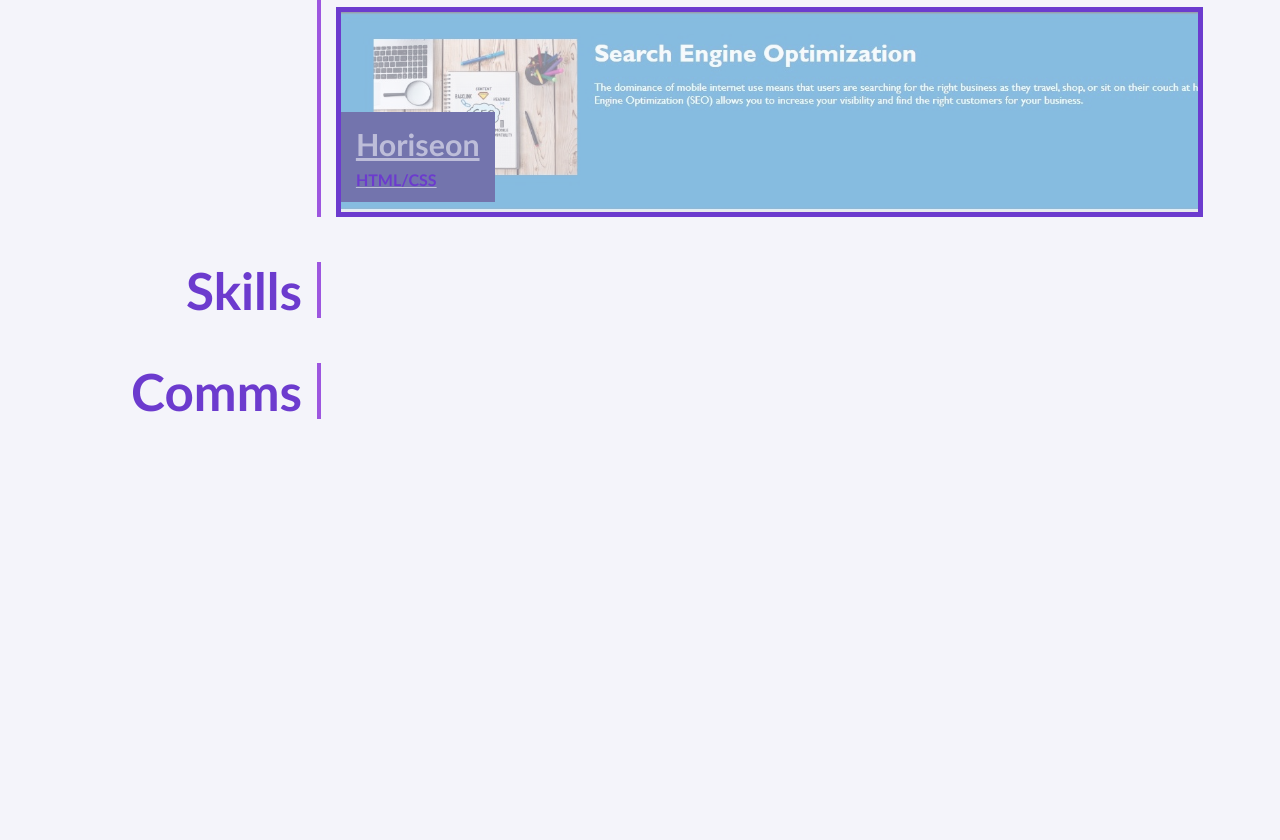
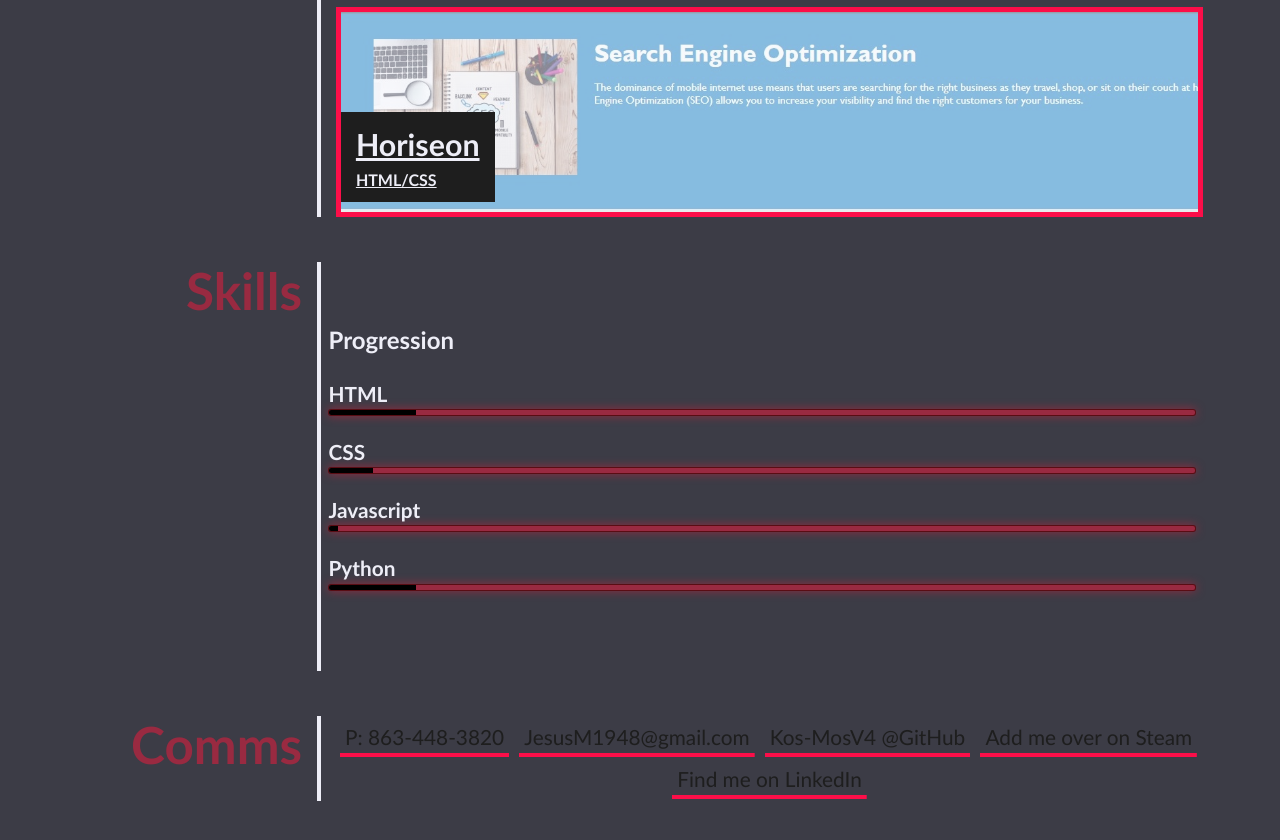
Before and after one commit to JesusM0/jmolinaportfolio, a plain HTML site: page index.html in a window 1280 px wide. Shown: the part 968-1808 px from the top of the page. Before the commit the page ends 1437 px from the top, so only its background shows below. Drawn offline with Linux system fonts and the light colour scheme.

Commit message:
added animation to skills on pageload and contact section

```diff
--- a/assets/css/style.css
+++ b/assets/css/style.css
@@ -1,21 +1,22 @@
 *{
     margin: 0;
     padding: 0;
+    list-style: none;
 }
 
 /* Colors to be Used */
 :root {
-    --primary: rgb(157, 86, 223);
-    --secondary: rgba(108, 59, 206, 1);
-    --tertiary: rgba(115,116,173, 1);
+    --primary: rgb(153, 42, 65);
+    --secondary: rgba(252, 14, 73, 1);
+    --tertiary: rgb(30,30,30,1);
     --dark: rgb(0, 0, 0);
-    --light: rgba(238, 238, 247, 0.6);
+    --light: rgba(238, 238, 247, 1);
   }
 
 body {
     font-family: 'Trebuchet MS', 'Lucida Sans Unicode', 'Lucida Grande', 'Lucida Sans', Arial, sans-serif;
     color: var(--secondary);
-    background-color: var(--light);
+    background-color: rgb(60, 60, 70);
     line-height: 1.5;
 }
 
@@ -28,6 +29,10 @@ header {
     align-items: center;
     background-color: var(--tertiary);
     box-shadow: 0 5px 35px rgba(255, 255, 255, 0.1);
+    position: -webkit-sticky;
+    position: sticky;
+    top: 0;
+    z-index: 999;
 }
 
 header h1 {
@@ -78,9 +83,11 @@ main{
 
 .hero{
     background-image: url("../images/hero-bg.jpg");
+    -webkit-filter: grayscale(100%);
+    filter: grayscale(100%);
     background-position: center;
     background-size: cover;
-    background-blend-mode: soft-light;
+    background-blend-mode: luminosity;
     min-height: 30vh;
     color: var(--light);
     padding: 2% 6%;
@@ -123,9 +130,10 @@ main{
     flex: 0 0 20%;
     text-align: right;
     padding-right: 15px;
-    border-right: 4px solid var(--primary);
+    border-right: 4px solid var(--light);
     font-size: 4vw;
     line-height: 1.1;
+    color: var(--primary);
 }
 
 .section-area > div {
@@ -136,13 +144,13 @@ main{
     margin-bottom: 20px;
     font-size: 1rem;
     font-weight: bold;
-    color: var(--primary);
+    color: var(--light);
 }
 
 .section-area h3{
     font-weight: bolder;
     font-size: 1.3rem;
-    color: var(--secondary);
+    color: var(--light);
 }
 
 .grid-container{
@@ -155,7 +163,7 @@ main{
 
 .grid-item{
     border: 5px solid var(--secondary);
-    background-color: var(--light);
+    background-color: rgba(238, 238, 247, 0.6);
     color: var(--secondary);
     font-weight: bolder;
     min-height: 150px;
@@ -185,12 +193,128 @@ main{
 .grid-item div {
     background-color: var(--tertiary);
     padding: 10px 15px;
+    color: var(--light);
 }
 
 .grid-item h3 {
   font-size: 1.9rem;
   color: var(--light);
   font-weight: bolder;
+}
+
+.skills{
+    width: 500px;
+    margin: 60px auto;
+    color: var(--light);
+}
+
+.skills li{
+    margin: 20px 0;
+}
+
+.bar{
+    background: var(--primary);
+    display: block;
+    height: 5px;
+    border: 1px solid rgba(65, 3, 3, 0.726);
+    border-radius: 3px;
+    overflow: hidden;
+    box-shadow: 0 0 10px var(--primary);
+}
+
+.html{
+    width: 10%;
+    animation: html 2s;
+}
+
+.css{
+    width: 5%;
+    animation: css 2s;
+}
+
+.java{
+    width: 1%;
+    animation: java 2s;
+}
+
+.python{
+    width: 10%;
+    animation: python 2s;
+}
+
+.bar span{
+    height: 5px;
+    display: flex;
+    background: var(--dark);
+}
+
+@keyframes html{
+    0%{
+        width: 0%;
+    }
+    100%{
+        width: 10%;
+    }
+}
+
+@keyframes css{
+    0%{
+        width: 0%;
+    }
+    100%{
+        width: 5%;
+    }
+}
+
+@keyframes java{
+    0%{
+        width: 0%;
+    }
+    100%{
+        width: 1%;
+    }
+}
+
+@keyframes python{
+    0%{
+        width: 0%;
+    }
+    100%{
+        width: 10%;
+    }
+}
+
+.comms address {
+    display: flex;
+    flex-wrap: wrap;
+    justify-content: space-around;
+    align-items: center;
+    height: 100%;
+}
+
+.comms address a {
+    color: var(--tertiary);
+    padding: 5px;
+    text-decoration: none;
+    font-size: 1.3rem;
+    font-style: normal;
+    background-image: linear-gradient(270deg, var(--secondary) 0%, var(--secondary) 100%);
+    background-repeat: no-repeat;
+    background-size: 100% 0.2em;
+    background-position: bottom;
+    transition: all 0.25s ease-in;
+    margin: 0 0.2rem 0.1rem;
+    display: inline-block;
+}
+
+.comms address a:hover {
+    background-size: 100% 100%;
+    color: var(--tertiary);
+    font-weight: bolder;
+    box-shadow: inset 0 0 0 25px var(--primary);
+    font-style: italic;
+    color: var(--light);
+    border-radius: 20%;
 }
 
 /* PORTFOLIO PROJECT IMAGES */
--- a/index.html
+++ b/index.html
@@ -14,10 +14,9 @@
         <h1>Mol&Ram™🤖💕</h1>
         <nav>
             <a href="#about">About</a>
-            <a href="#work">Endeavors</a>
+            <a href="#work">Projects</a>
             <a href="#contact">Comms</a>
             <a href="#skills">Skills</a>
-            <a href="#">Resume</a>
         </nav>
     </header>
 
@@ -65,11 +64,38 @@
 
         <section class="section-area" id="skills">
             <h2>Skills</h2>
+            <div class="skills">
+                <h1>Progression</h1>
+                <li>
+                    <h3>HTML</h3><span class="bar"><span class="html"></span></span>
+                </li>
+                <li>
+                    <h3>CSS</h3><span class="bar"><span class="css"></span></span>
+                </li>
+                <li>
+                    <h3>Javascript</h3><span class="bar"><span class="java"></span></span>
+                </li>
+                <li>
+                    <h3>Python</h3><span class="bar"><span class="python"></span></span>
+                </li>
+            </div>
         </section>
 
-        <section class="section-area" id="contact">
+        <section class="section-area comms" id="contact">
             <h2>Comms</h2>
-        </section>
+            <div>
+                <address>
+                  <a href="tel:8634483820">P: 863-448-3820</a>
+                  <br>
+                  <a href="mailto:JesusM1948@gmail.com">JesusM1948@gmail.com</a>
+                  <br>
+                  <a href="https://github.com/Kos-MosV4" target="_blank">Kos-MosV4 @GitHub</a>
+                  <br>
+                  <a href="http://steamcommunity.com/id/Kos-MosV4" target="_blank">Add me over on Steam</a>
+                  <br>
+                  <a href="https://www.linkedin.com/in/jesus-molina-9b09921aa/" target="_blank">Find me on LinkedIn</a>
+                </address>
+              </div>
         </section>
     </main>
 </body>
```
Also changed, not shown: 2 other files.
